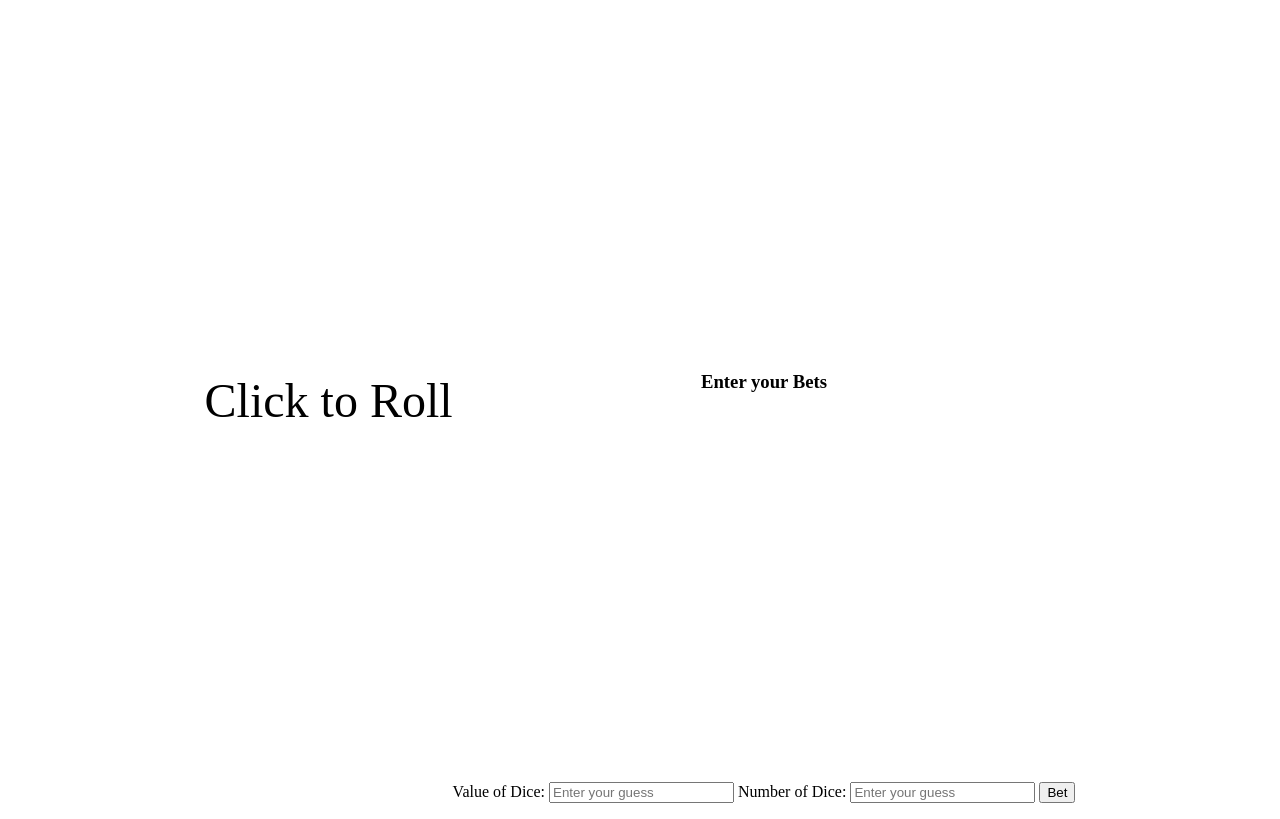
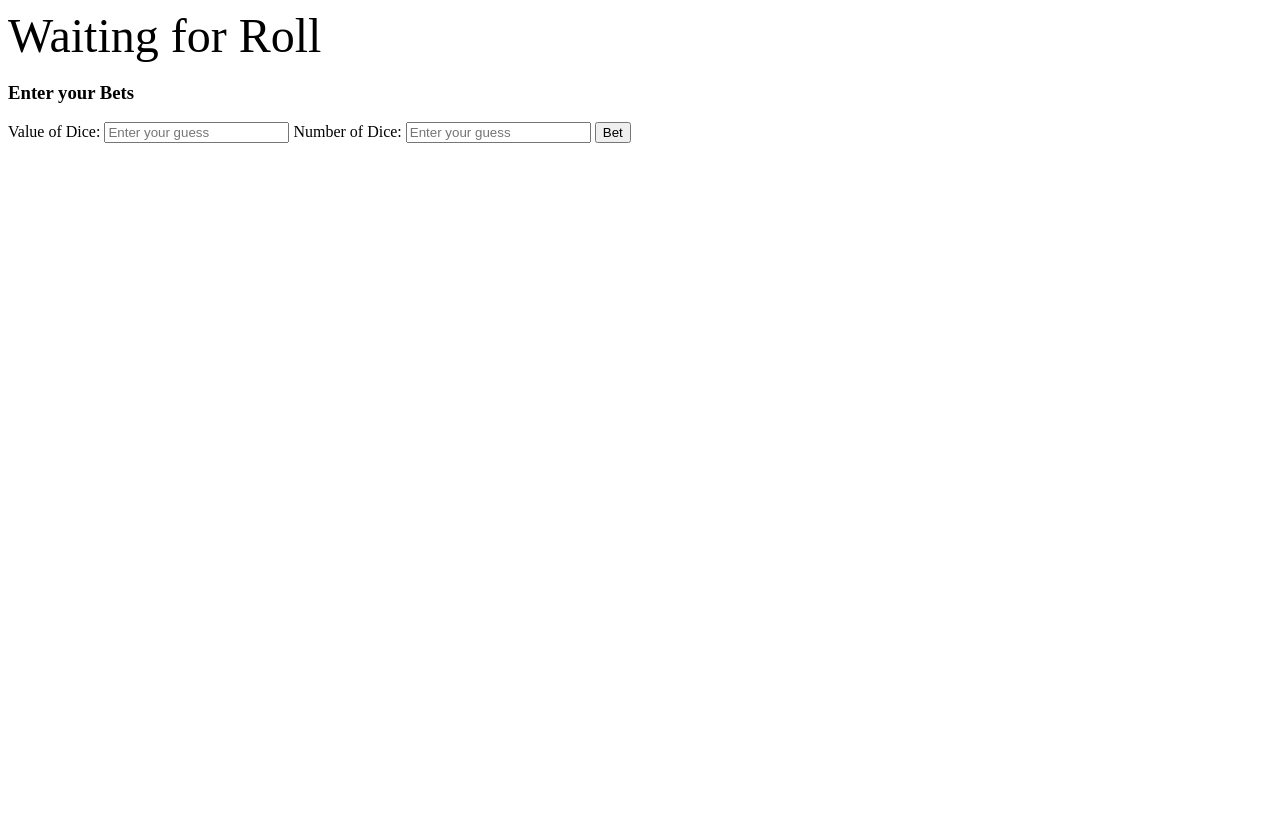
Before and after one commit to tLORDt/LiarsDice, a plain HTML site: page index.html in a window 1280 px wide. Drawn offline with Linux system fonts and the light colour scheme.

Commit message:
Idek tbh

```diff
--- a/index.html
+++ b/index.html
@@ -3,21 +3,21 @@
 <head>
     <meta charset="UTF-8">
     <meta name="viewport" content="width=device-width, initial-scale=1.0">
-    <title>Dice Roller</title>
+    <title>Liars Dice Game</title>
     <link rel="stylesheet" href="style.css">
     <script src="scripts.js"></script>
 </head>
 <body>
 
-<div id="dice" onclick="getDice(5)">Click to Roll</div>
+<div id="dice" onclick="getDice(5)">Waiting for Roll</div>
 
 <section>
     <h3>Enter your Bets</h3>
     <label for="guess">Value of Dice:</label>
-    <input type="number" id="guess" min="1" placeholder="Enter your guess">
+    <input type="number" id="valueDice" min="1" placeholder="Enter your guess">
     <label for="guess">Number of Dice:</label>
-    <input type="number" id="guess" min="1" placeholder="Enter your guess">
-    <button onclick="">Bet</button>
+    <input type="number" id="numberDice" min="1" placeholder="Enter your guess">
+    <button onclick="makeBet()">Bet</button>
     <p id="result"></p>
 </section>
 
--- a/scripts.js
+++ b/scripts.js
@@ -1,3 +1,5 @@
+let rolls = 0;
+
 function rollDice() {
     // Get a random number between 1 and 6
     var randomNumber = Math.floor(Math.random() * 6) + 1;
@@ -7,6 +9,10 @@ function rollDice() {
 }
 
 function getDice(nDice) {
+
+    // check if first roll
+    if (rolls < 1){
+        rolls++;
          // Get dice values
         let numberStr = " " + rollDice()
 
@@ -16,10 +22,14 @@ function getDice(nDice) {
 
         // Display Dice Rolls to User
         document.getElementById("dice").innerText = "Your Dice:" + numberStr
+    } else {
+        console.log("Roll failed: only can roll once a game.")
+    }
 }
 
 function makeBet(){
-    let message = document.getElementById("message").value;
+    let numberDice = document.getElementById("numberDice").value;
+    let valueDice = document.getElementById("valueDice").value;
 
-    console.log(message);
+    console.log("Bet that there are " + numberDice + " di with value " + valueDice);
 }
--- a/style.css
+++ b/style.css
@@ -1,16 +1,8 @@
 h3 {
-    display: flex;
-    align-items: center;
-    justify-content: center;
-    height: 100vh;
-    margin: 0;
+
 }
 body {
-    display: flex;
-    align-items: center;
-    justify-content: center;
-    height: 100vh;
-    margin: 0;
+
 }
 #dice {
     font-size: 48px;
```
Lines whose indentation alone changed are shown as unchanged.
